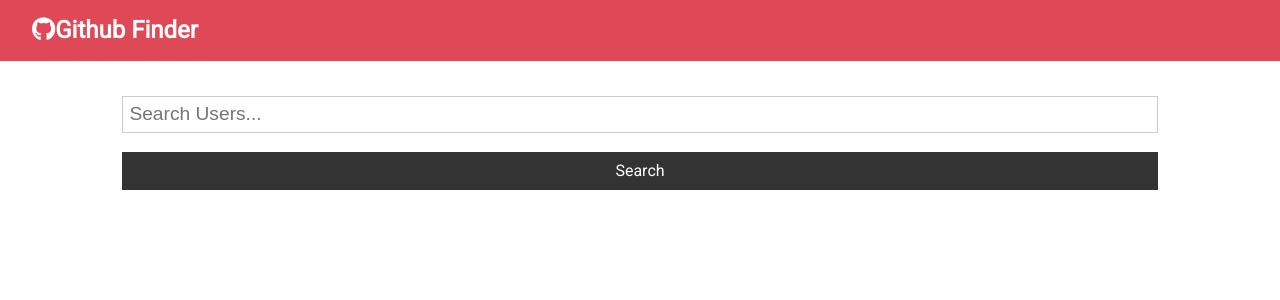
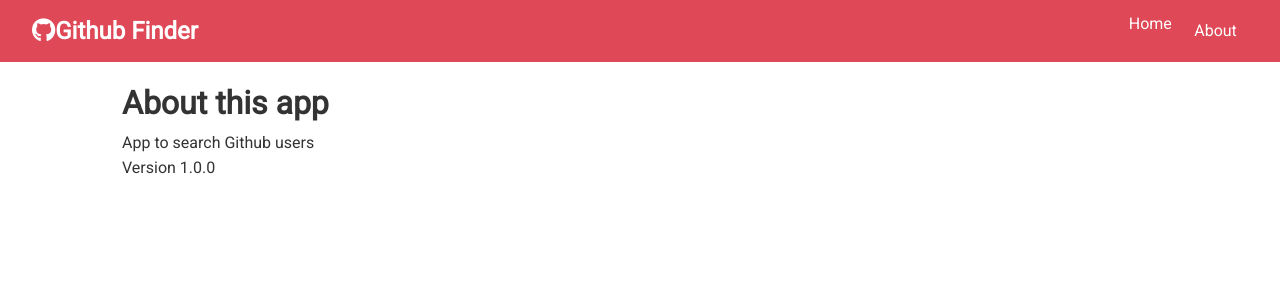
Before and after one commit to AlexAntoine/React-Practice, a React (Create React App) app: page /about in a window 1280 px wide. Shown: the top 300 px of the page. Built offline with nearby package versions, Linux system fonts and the light colour scheme.

Commit message:
added Router setup

```diff
--- a/package.json
+++ b/package.json
@@ -9,6 +9,7 @@
     "axios": "^1.2.1",
     "react": "^18.2.0",
     "react-dom": "^18.2.0",
+    "react-router-dom": "^6.6.1",
     "react-scripts": "^5.0.1",
     "web-vitals": "^2.1.4"
   },
--- a/src/App.js
+++ b/src/App.js
@@ -1,7 +1,10 @@
 import React,{Fragment,Component}from 'react'
 import Navbar from './component/Navbar';
 import Users from './component/users/Users';
+import { BrowserRouter as Router, Route, Routes } from 'react-router-dom';
 import Search from './component/users/Search';
+import Home from './component/Pages/Home';
+import About from './component/Pages/About'
 import Alert from './component/Alert';
 import './App.css';
 import axios from 'axios'
@@ -52,15 +55,32 @@
   render(){
     const {users, loading,} =this.state;
     return (
+      <Router>
       <div className='App'>
        <Navbar/>
        <div className='container'>
        <Alert alert={this.state.alert}/>
-       <Search setAlert={this.setAlert} searchUsers={this.searchUsers} clearUsers={this.clearUsers} showClear={users.length > 0 ? true: false}/>
-        <Users loading={loading} users={users}/>
+
+       <Routes>
+
+        <Route path='/' element={
+          <Fragment>
+              <Search setAlert={this.setAlert} searchUsers={this.searchUsers} clearUsers={this.clearUsers} showClear={users.length > 0 ? true: false}/>
+              <Users loading={loading} users={users}/>
+          </Fragment>
+        }/>
+
+        <Route path='/about' element={<About/>} />
+
+       </Routes >
+
        </div>
 
+
       </div>
+      </Router>
+
+
     );
   }
 
--- a/src/component/Navbar.js
+++ b/src/component/Navbar.js
@@ -1,5 +1,6 @@
 import React from 'react'
 import PropTypes from 'prop-types'
+import {Link} from 'react-router-dom';
 
 const Navbar = (props) =>{
     return (
@@ -8,6 +9,12 @@
         <i className={props.icon}></i>
            {props.title}
         </h1>
+        <ul>
+          <li>
+            <Link to='/'>Home</Link>
+          </li>
+          <Link to="/about">About</Link>
+        </ul>
        </nav>
     )
 
--- /dev/null
+++ b/src/component/Pages/About.js
@@ -0,0 +1,14 @@
+import React, { Fragment } from 'react'
+
+export const About = () => {
+  return (
+  <Fragment>
+        <h1>About this app</h1>
+        <p>App to search Github users</p>
+        <p>Version 1.0.0</p>
+   </Fragment>
+  )
+}
+
+
+export default About;
--- /dev/null
+++ b/src/component/Pages/Home.js
@@ -0,0 +1,10 @@
+import React from 'react'
+
+const Home = () => {
+  return (
+    <div>Home</div>
+  )
+}
+
+
+export default Home
```
Also changed, not shown: 1 other file (tests, documents, lock files or other folders).
